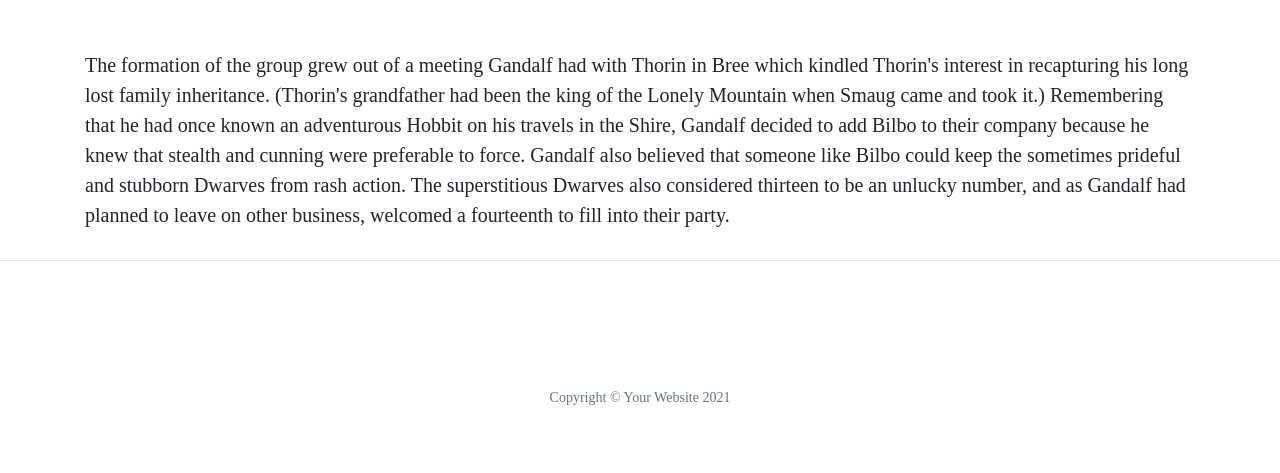
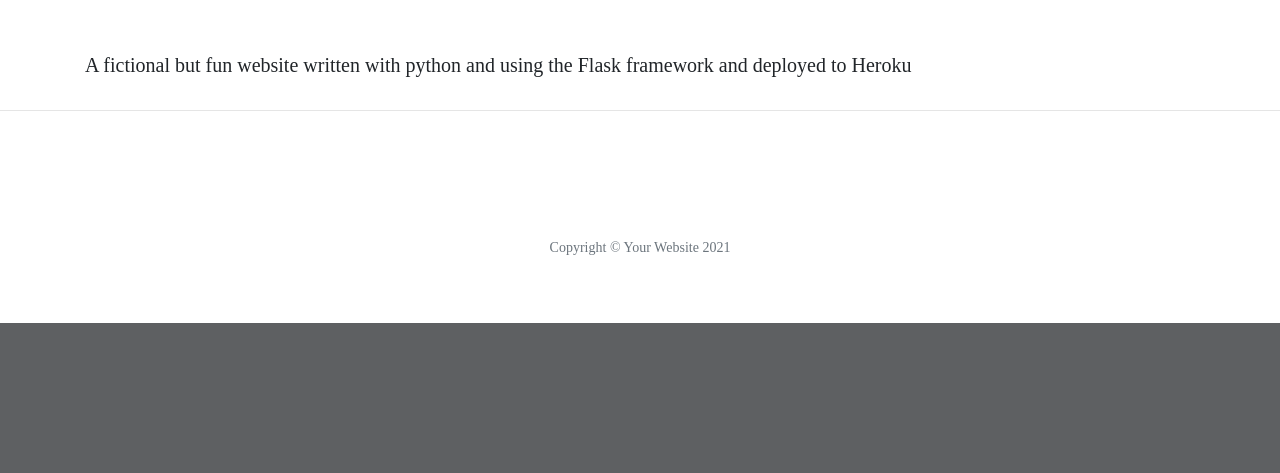
Before and after one commit to ConacBreslin/half_marathons_withflask, a Flask app: template templates/about.html in a window 1280 px wide. Shown: the part 532-1005 px from the top of the page. After the commit the page ends 855 px from the top, so only its background shows below. Run offline with Flask 2, Linux system fonts and the light colour scheme; the template is opened without the code that fills it, so the values that code supplies are empty; some libraries are stand-ins or nearby versions.

Commit message:
Update about information

```diff
--- a/templates/about.html
+++ b/templates/about.html
@@ -3,13 +3,7 @@
 
     <h2>{{ page_title }}</h2>
     <p>
-        The formation of the group grew out of a meeting Gandalf had with Thorin in Bree which kindled Thorin's interest in
-		recapturing his long lost family inheritance. (Thorin's grandfather had been the king of the Lonely Mountain when
-		Smaug came and took it.) Remembering that he had once known an adventurous Hobbit on his travels in the Shire,
-		Gandalf decided to add Bilbo to their company because he knew that stealth and cunning were preferable to force.
-		Gandalf also believed that someone like Bilbo could keep the sometimes prideful and stubborn Dwarves from rash
-		action. The superstitious Dwarves also considered thirteen to be an unlucky number, and as Gandalf had planned to
-		leave on other business, welcomed a fourteenth to fill into their party.
+        A fictional but fun website written with python and using the Flask framework and deployed to Heroku
     </p>
 
     {% for member in company %}
```
